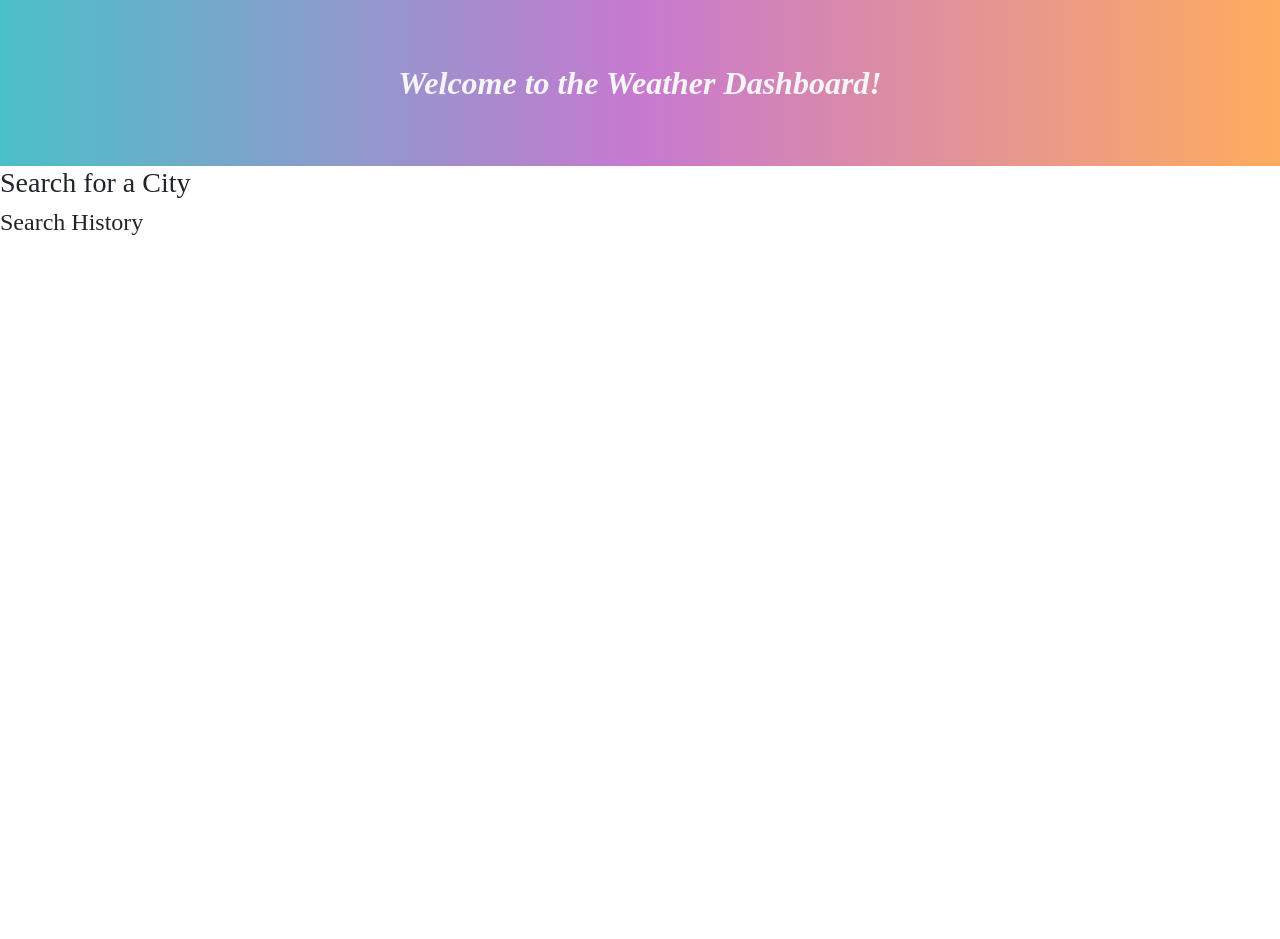
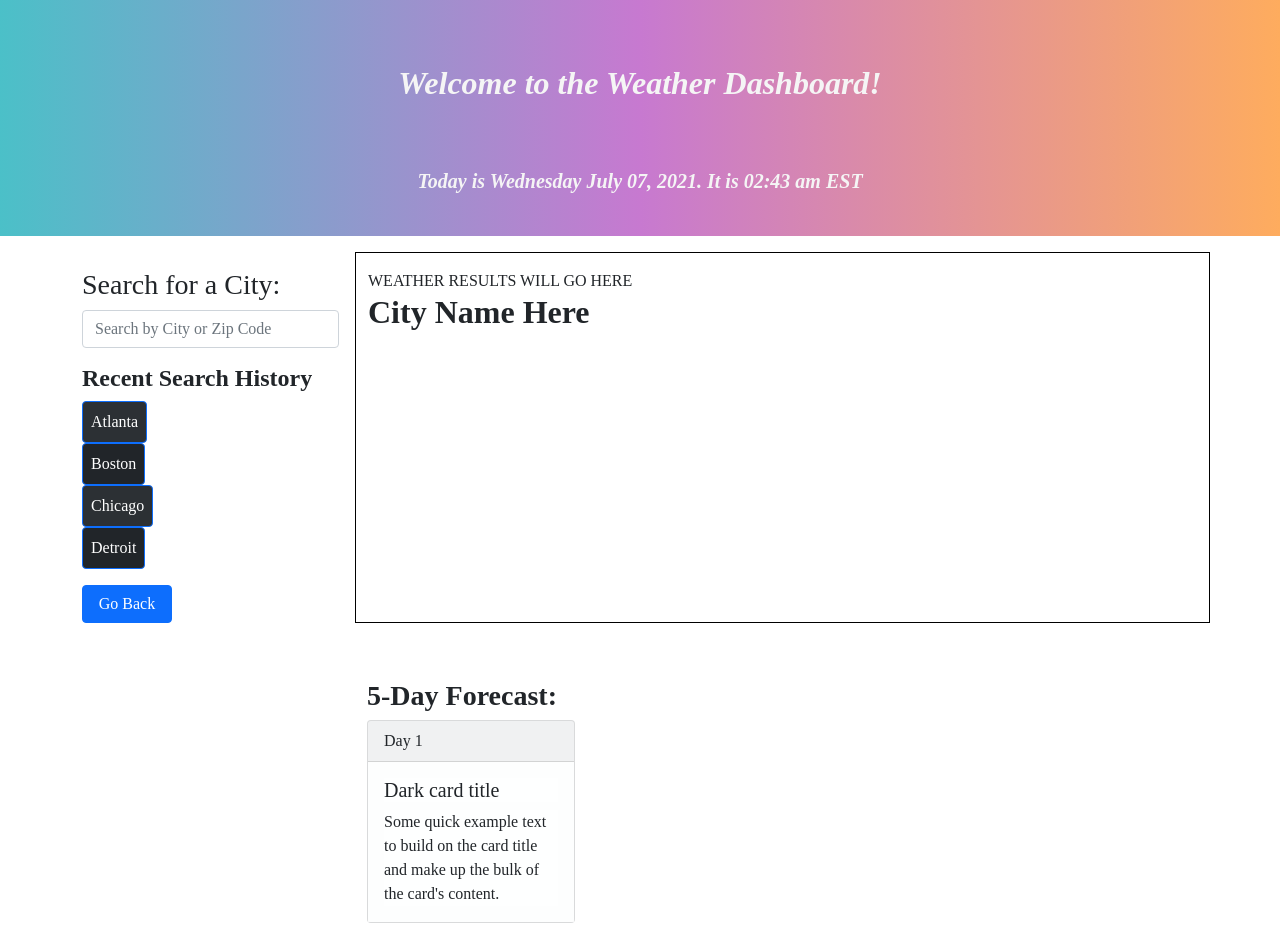
Before and after one commit to mtkfolger/Weather-Application, a plain HTML site: page weatherdashboard.html in a window 1280 px wide. Before the commit the page ends 800 px from the top, so only its background shows below. Drawn offline with nearby package versions, Linux system fonts and the light colour scheme.

Commit message:
updates to html pages and css

```diff
--- a/style.css
+++ b/style.css
@@ -61,3 +61,76 @@
     justify-content: center;
     font-weight: bolder;
 }
+
+#back-btn {
+    display: flex;
+    justify-content: center;
+    margin: 0;
+    width: ;
+}
+
+.btn-custom-class-2 {
+    margin-left: 35em;
+    margin-right: 5em;
+    width: 35%;
+    padding: 1;
+}
+
+.search-div {
+    margin-top: 1em;;
+    padding-top: 1em;
+    padding-right: 1em;
+
+}
+.weather-div {
+    margin-top: 1em;;
+    padding-top: 1em;;
+    border: black;
+    border-style: solid;
+    border-width: thin;
+}
+
+#city-name {
+    font-weight: bolder;
+}
+
+#five-day-forecast-div {
+
+    font-weight: bolder;
+    padding-top: 2em;
+
+}
+
+.card {
+    display: inline-block;
+}
+
+.custom-city-button {
+    background-color: none;
+}
+
+
+.custom-city-button.hover {
+    background-color: none;
+    opacity: 100%;
+}
+
+.custom-bgk {
+    font-family: 'Noto Serif SC', serif;
+    font-weight: bolder;
+    display: flex;
+    flex-wrap: nowrap;
+    justify-content: center;
+    font-style:italic;
+    background: #FEAC5E;  /* fallback for old browsers */
+    background: -webkit-linear-gradient(to right, #4BC0C8, #C779D0, #FEAC5E);  /* Chrome 10-25, Safari 5.1-6 */
+    background: linear-gradient(to right, #4BC0C8, #C779D0, #FEAC5E); /* W3C, IE 10+/ Edge, Firefox 16+, Chrome 26+, Opera 12+, Safari 7+ */
+    color: whitesmoke;
+    margin: 0;
+    padding-bottom: 2em;
+
+}
+
+.custom-cards-class {
+    display: inline;
+}
--- a/weatherdashboard.html
+++ b/weatherdashboard.html
@@ -14,8 +14,72 @@
 <main>
     <body>
         <h2 id="homepage-header">Welcome to the Weather Dashboard!</h2>
-        <h3>Search for a City</h3>
-        <h4>Search History</h4>
+        <p id="currentDay" class="lead custom-dateTime custom-bgk"></p>
+
+        <!-- these will go in a grid column on the left hand side of the page-->
+        <div class="container">
+            <div class="row">
+              <div class="col-3 search-div">
+                <h3>Search for a City:</h3>
+                <input type="text" placeholder="Search by City or Zip Code" class="form-control mb-3" id="exampleInputEmail1" aria-describedby="emailHelp">
+
+            <!-- this table will be populated from local storage by recent searches-->
+            <table class="table table-dark table-striped">
+
+                <h4><strong>Recent Search History</strong></h4>
+                <thead>
+                  </thead>
+                  <tbody>
+                    <tr >
+                      <th class="btn btn-primary custom-city-button" scope="row">Atlanta</th>
+                    </tr>
+                    <tr>
+                      <th class="btn btn-primary custom-city-button" scope="row">Boston</th>
+                    </tr>
+                    <tr>
+                      <th class="btn btn-primary custom-city-button" scope="row">Chicago</th>
+                    </tr>
+                    <tr>
+                        <th class="btn btn-primary custom-city-button" scope="row">Detroit</th>
+                      </tr>
+                  </tbody>
+              </table>
+
+                 <a href="homepage.html" id= 'back-btn' class="btn btn-primary btn-custom-class" type="button">Go Back</a>
+
+            </div>
+
+        <!-- the current weather display and cards will go in the grid column on the right hand side of the page-->
+        <div class="col weather-div">
+            WEATHER RESULTS WILL GO HERE
+            <h2 id="city-name">City Name Here</h2>
+        </div>
+
+        <div class="container">
+            <div class='row'>
+                <div class = "col-3"></div>
+                <div class="col-9 forecast-div">
+
+                    <h3 id="five-day-forecast-div">5-Day Forecast:</h3>
+
+
+                    <div class= "col-3 custom-cards-class">
+                        <div class="card text-black bg-light mb-3 col-sm-3" style="max-width: 18rem;">
+                            <div class="card-header">Day 1</div>
+                            <div class="card-body">
+                            <h5 class="card-title">Dark card title</h5>
+                            <p class="card-text">Some quick example text to build on the card title and make up the bulk of the card's content.</p>
+                        </div>
+                     </div>
+                 </div>
+                </div>
+            </div>
+        </div>
+
+
+
+
+
 
         <script src="https://cdnjs.cloudflare.com/ajax/libs/jquery/3.2.1/jquery.min.js"></script>
         <script src="https://cdnjs.cloudflare.com/ajax/libs/moment.js/2.24.0/moment.min.js"></script>
```
Also changed, not shown: homepage.html (+1 -1 lines).
